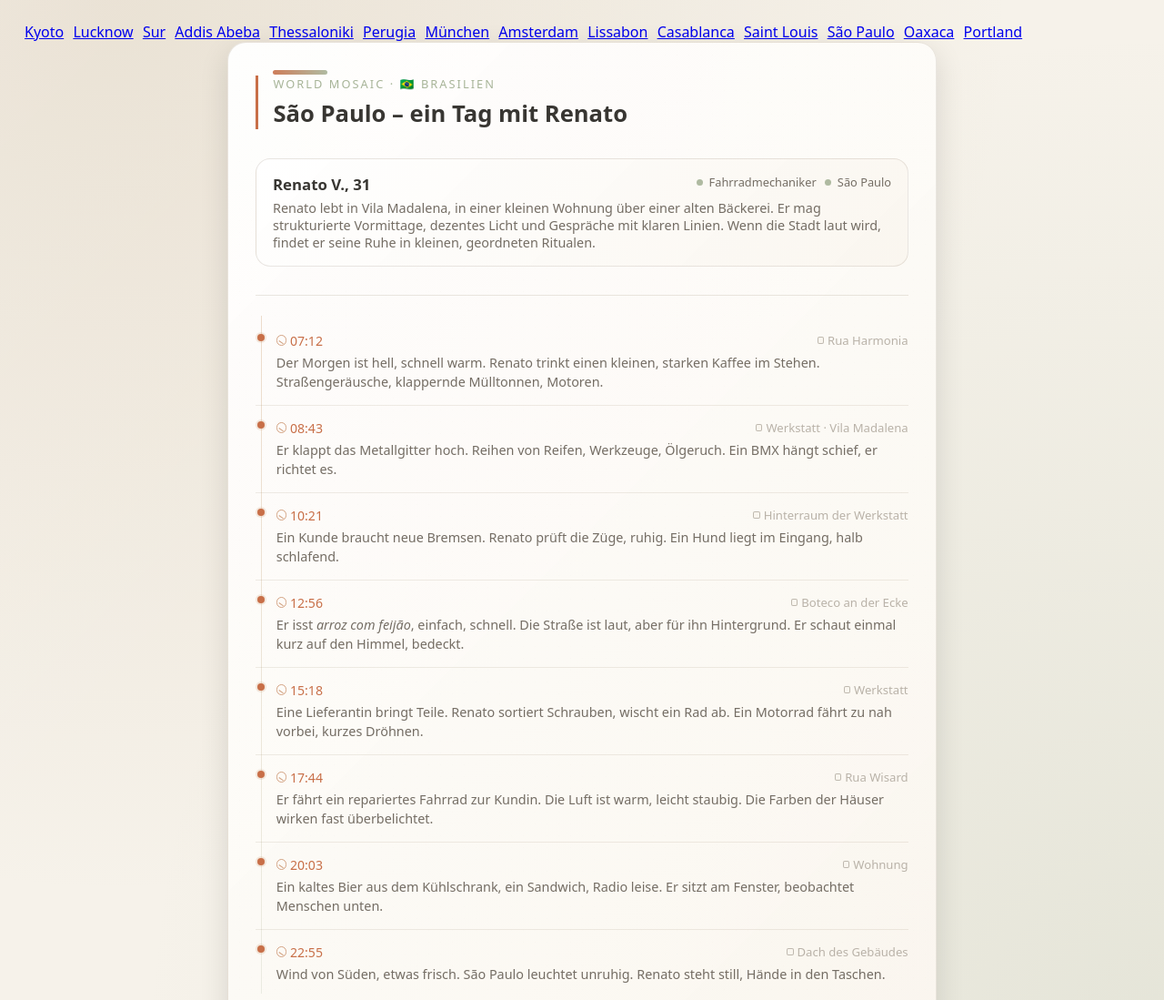
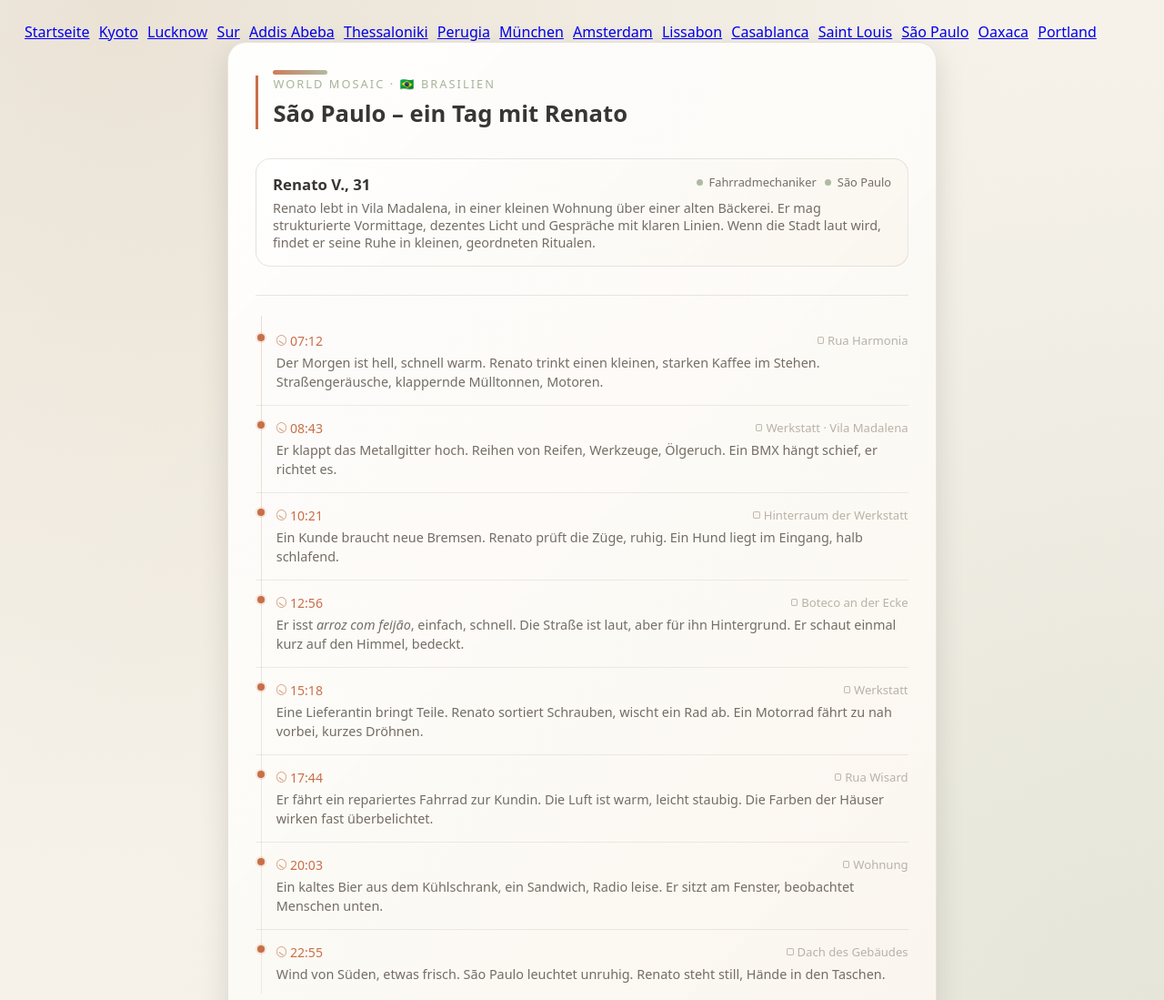
Before and after one commit to JBreitenbr/Tagesstruktur-Global, a plain HTML site: page brasilien.html in a window 1280 px wide. Shown: the top 1099 px of the page at 91% size. Drawn offline with Linux system fonts and the light colour scheme.

Commit message:
Update brasilien.html

```diff
--- a/brasilien.html
+++ b/brasilien.html
@@ -9,7 +9,8 @@
 </head>
 <body>    <header>
     <nav id="navbar">
-  <a href="index.html">Kyoto</a>
+  <a href="index.html">Startseite</a>
+  <a href="japan.html">Kyoto</a>
   <a href="indien.html">Lucknow</a>
   <a href="oman.html">Sur</a>
   <a href="aethiopien.html">Addis Abeba</a>
```
